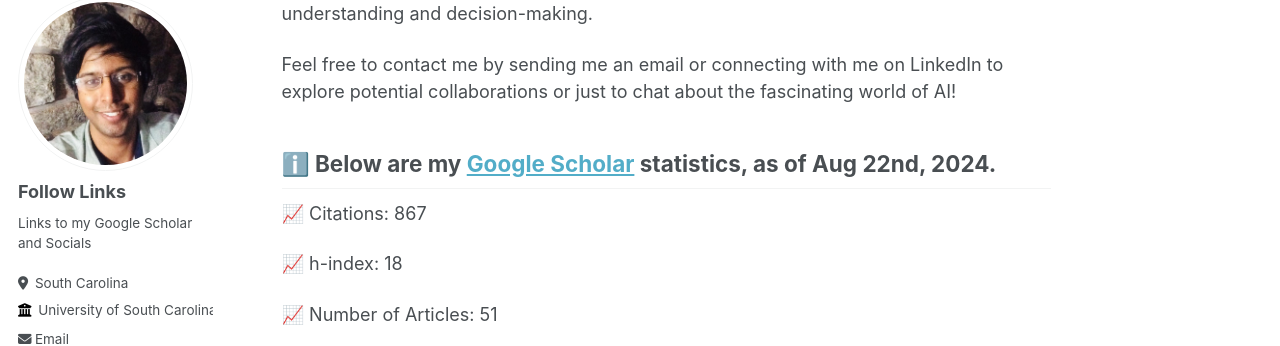
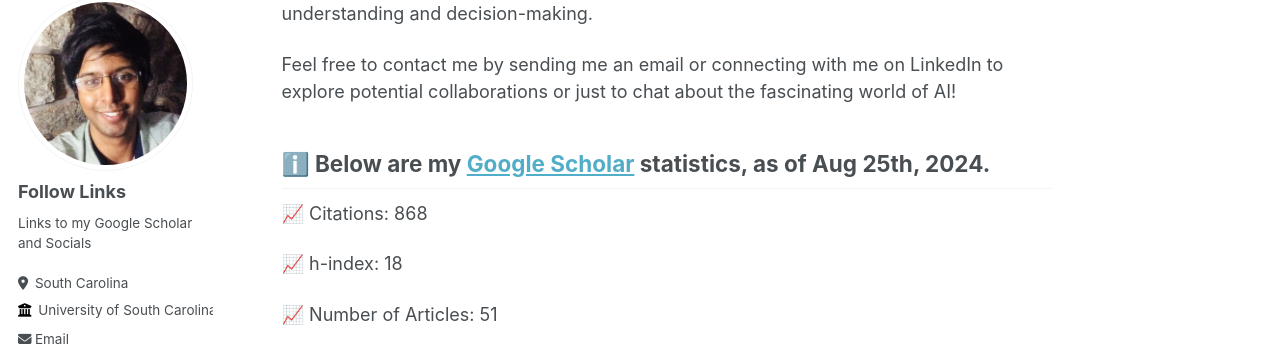
Before and after one commit to kauroy1994/home, a Jekyll site: the page built from _pages/about.md, in a window 1280 px wide and 900 px high, scrolled down 362 px. Shown: the part 110-456 px from the top of the window. Built offline with Jekyll 4.4.1, drawn with Linux system fonts in a browser that asks for light colours; some web fonts are replaced.

Commit message:
Update about.md

```diff
--- a/_pages/about.md
+++ b/_pages/about.md
@@ -9,8 +9,8 @@
 
 Feel free to contact me by sending me an email or connecting with me on LinkedIn to explore potential collaborations or just to chat about the fascinating world of AI!
 
-## ℹ️ Below are my [Google Scholar](https://scholar.google.com/citations?user=LpOo_IUAAAAJ&hl=en) statistics, as of Aug 22nd, 2024.
-📈 Citations: 867
+## ℹ️ Below are my [Google Scholar](https://scholar.google.com/citations?user=LpOo_IUAAAAJ&hl=en) statistics, as of Aug 25th, 2024.
+📈 Citations: 868
 
 📈 h-index: 18
 
```
